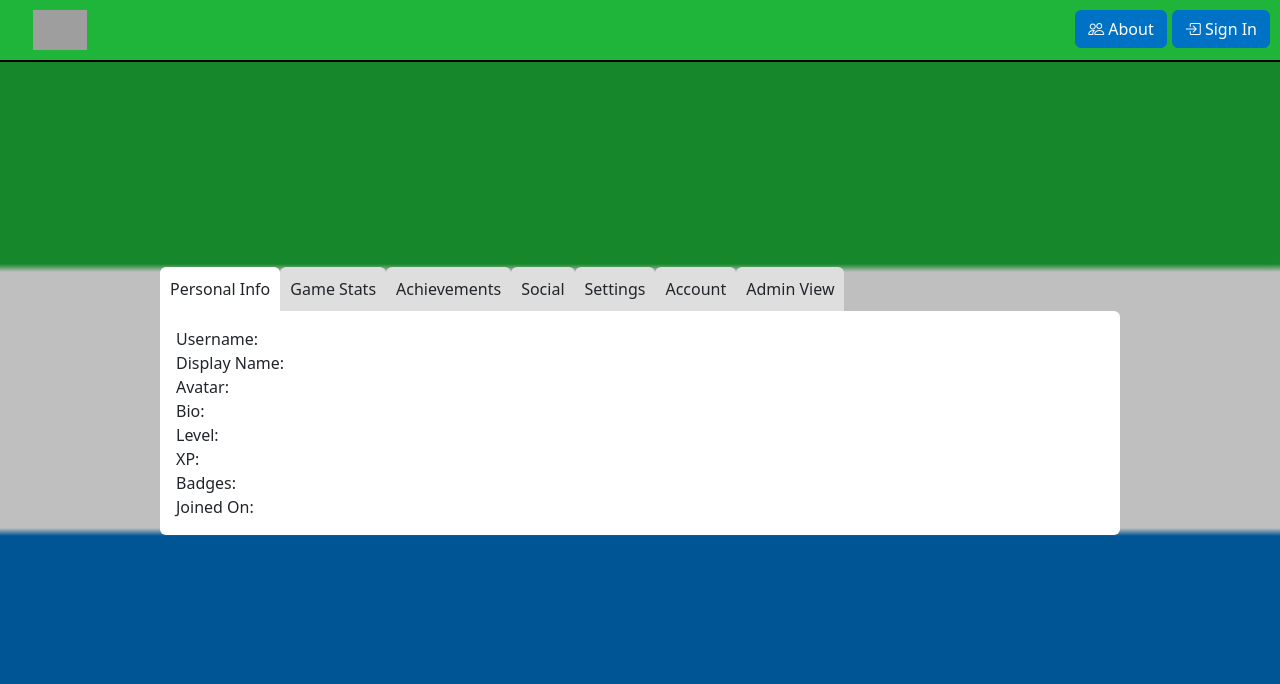
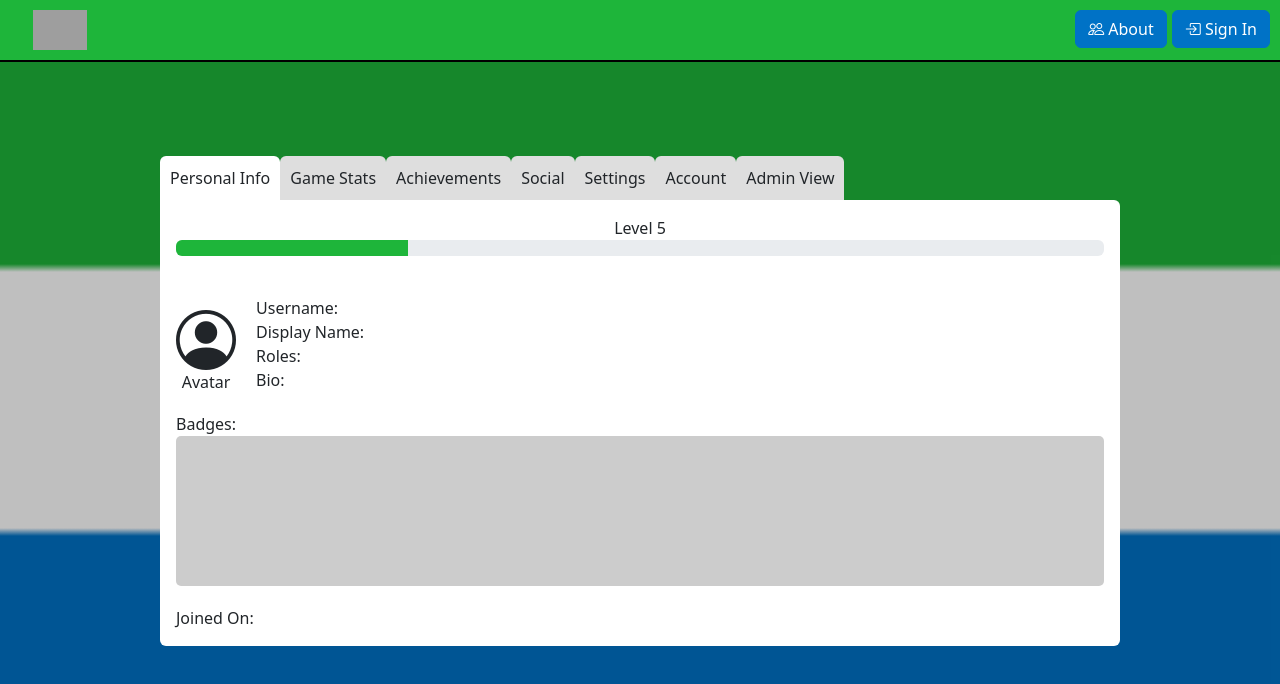
Before and after one commit to MrCael/salone_games, a React (Vite) app in the folder apps/website/: page /user/profile in a window 1280 px wide. Shown: the top 684 px of the page. Built offline with nearby package versions, Linux system fonts and the light colour scheme; grey boxes are pictures that could not be loaded.

Commit message:
Styled Personal Info tab on profile page

```diff
--- a/apps/website/src/app.css
+++ b/apps/website/src/app.css
@@ -74,3 +74,23 @@ input[type="checkbox"] {
     border: 0;
     border-top-left-radius: 0;
 }
+
+.big-icon {
+    font-size: 60px;
+    height: 75px;
+}
+
+.personal-info-parent {
+    margin-top: 20px;
+}
+
+.personal-info {
+    margin: 20px;
+}
+
+.badge-box {
+    width: 100%;
+    height: 150px;
+    border-radius: 5px;
+    margin-bottom: 20px;
+}
--- a/apps/website/src/custom.scss
+++ b/apps/website/src/custom.scss
@@ -1,4 +1,5 @@
 @use "bootstrap/scss/bootstrap" with (
     $primary: #0072c6,
-    $secondary: #1eb53a
+    $secondary: #1eb53a,
+    $light: #cccccc
 );
--- a/apps/website/src/user/profile/personalInfo.jsx
+++ b/apps/website/src/user/profile/personalInfo.jsx
@@ -3,13 +3,24 @@ import React from "react";
 export function PersonalInfo() {
     return (
         <>
-            <p>Username:</p>
-            <p>Display Name:</p>
-            <p>Avatar:</p>
-            <p>Bio:</p>
-            <p>Level:</p>
-            <p>XP:</p>
+            <p className="text-center">Level 5</p>
+            <div className="progress" role="progressbar" aria-label="xp" aria-valuenow="25" aria-valuemin="0" aria-valuemax="100">
+                <div className="progress-bar bg-secondary" style={{ width: "25%" }}></div>
+            </div>
+            <div className="d-flex flex-row personal-info-parent">
+                <div className="d-flex flex-column justify-content-center">
+                    <i className="bi bi-person-circle big-icon"></i> {/* This should display an actual profile image */}
+                    <p className="text-center">Avatar</p>
+                </div>
+                <div className="personal-info">
+                    <p>Username:</p>
+                    <p>Display Name:</p>
+                    <p>Roles:</p>
+                    <p>Bio:</p>
+                </div>
+            </div>
             <p>Badges:</p>
+            <div className="bg-light badge-box overflow-auto"></div>
             <p>Joined On:</p>
         </>
     );
```
Also changed, not shown: 1 other file (tests, documents, lock files or other folders).
